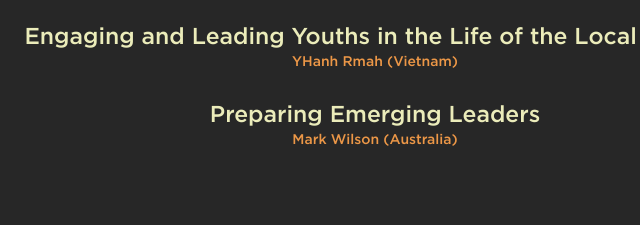
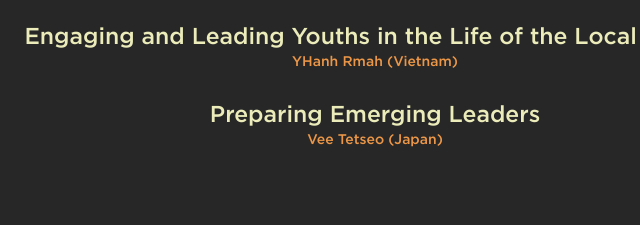
Before and after one commit to ajsumalbag14/apby2019-website, a plain HTML site: page workshops.html in a window 1280 px wide. Shown: the part 1481-1706 px from the top of the page, 265-905 px from the left. Drawn offline with nearby package versions, Linux system fonts and the light colour scheme; a script that the page names is missing; files whose address does not match are found by name; a web font is replaced by a local one.

Commit message:
update workshop speaker

```diff
--- a/workshops.html
+++ b/workshops.html
@@ -216,7 +216,7 @@
                             <div class="workshop-title">
                                 <h3>Preparing Emerging Leaders </h3>
                             </div>
-                            <div class="workshop-faci">Mark Wilson (Australia) </div>
+                            <div class="workshop-faci">Vee Tetseo (Japan) </div>
                         </div>
 
                         <h2>Mission & Evangelism</h2>
```
